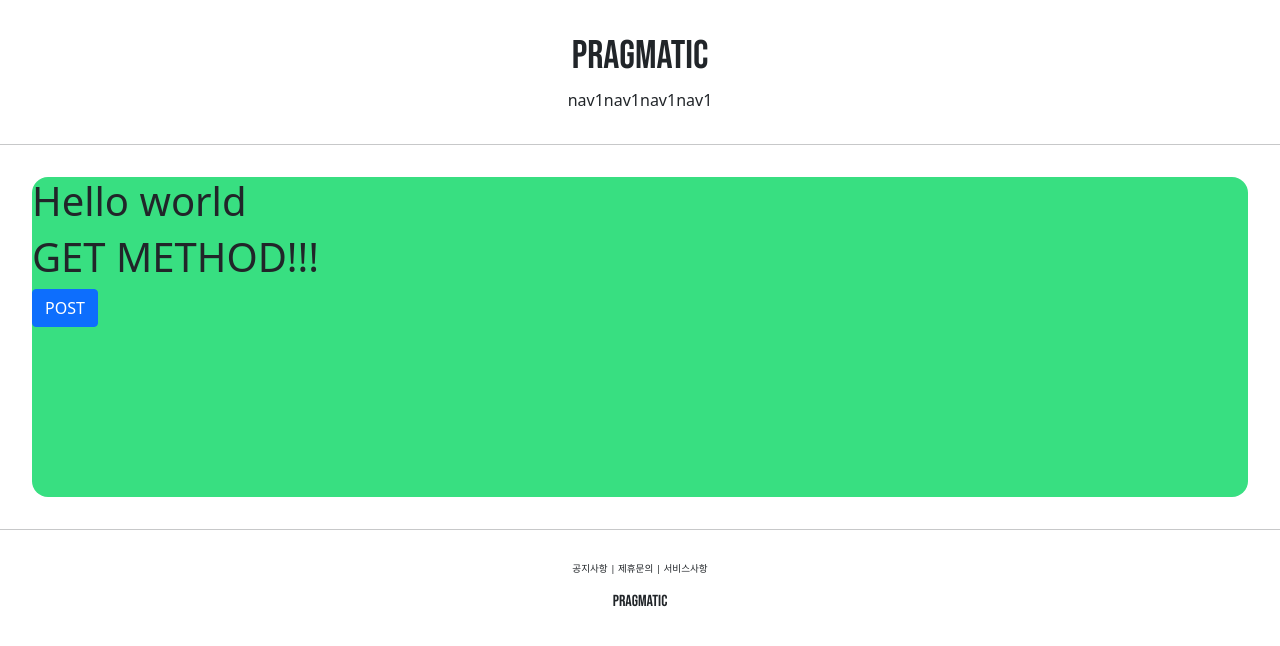
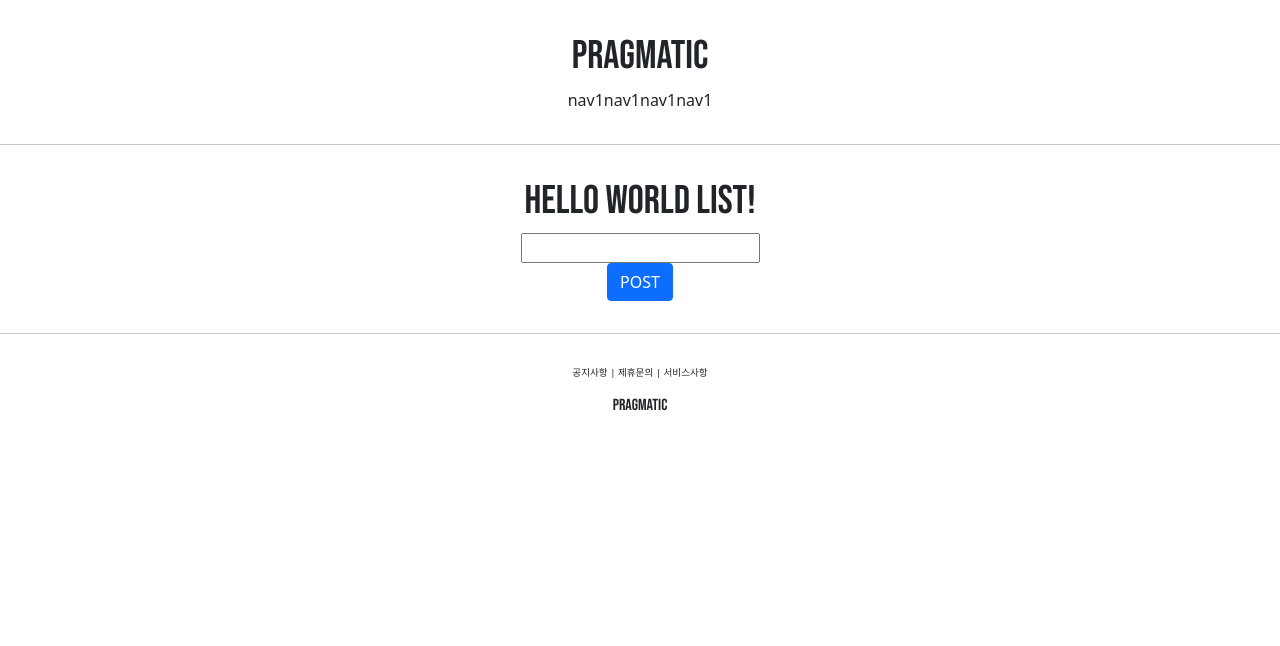
Before and after one commit to sseregit/pragmatic-clone, a Django app: page /account/hello_world/ in a window 1280 px wide. Shown: the top 646 px of the page. Run offline with Django 4.2, Linux system fonts and the light colour scheme.

Commit message:
django course 17 commit

```diff
--- a/accountapp/templates/accountapp/helloworld.html
+++ b/accountapp/templates/accountapp/helloworld.html
@@ -2,13 +2,18 @@
 
 {% block content %}
 
-    <div style="height: 20rem; background-color: #38df81; border-radius:1rem; margin: 2rem;">
-        <h1>Hello world</h1>
-        <h1>{{text}}</h1>
+    <div style="border-radius:1rem; margin: 2rem; text-align:center;">
+        <h1 style="font-family: 'Bebas Neue', cursive;">Hello world LIST!</h1>
         <form action="/account/hello_world/" method="post">
             {% csrf_token %}
-            <input type="submit" class="btn btn-primary" value="POST">
+            <div><input type="text" name="hello_world_input"/></div>
+            <div><input type="submit" class="btn btn-primary" value="POST"></div>
         </form>
+        {% if hello_world_output %}
+        <h1>
+            {{hello_world_output.text}}
+        </h1>
+        {% endif %}
     </div>
 
 {% endblock %}
--- a/accountapp/views.py
+++ b/accountapp/views.py
@@ -2,8 +2,18 @@ from django.http import HttpResponse
 from django.shortcuts import render
 
 # Create your views here.
+from accountapp.models import HelloWorld
+
+
 def hello_world(request):
     if request.method == "POST":
-        return render(request, 'accountapp/helloworld.html', context={'text':'POST METHOD!!!'})
+
+        temp = request.POST.get("hello_world_input")
+
+        new_hello_world = HelloWorld()
+        new_hello_world.text = temp
+        new_hello_world.save()
+
+        return render(request, 'accountapp/helloworld.html', context={'hello_world_output':new_hello_world})
     else:
         return render(request, 'accountapp/helloworld.html', context={'text':'GET METHOD!!!'})
```
